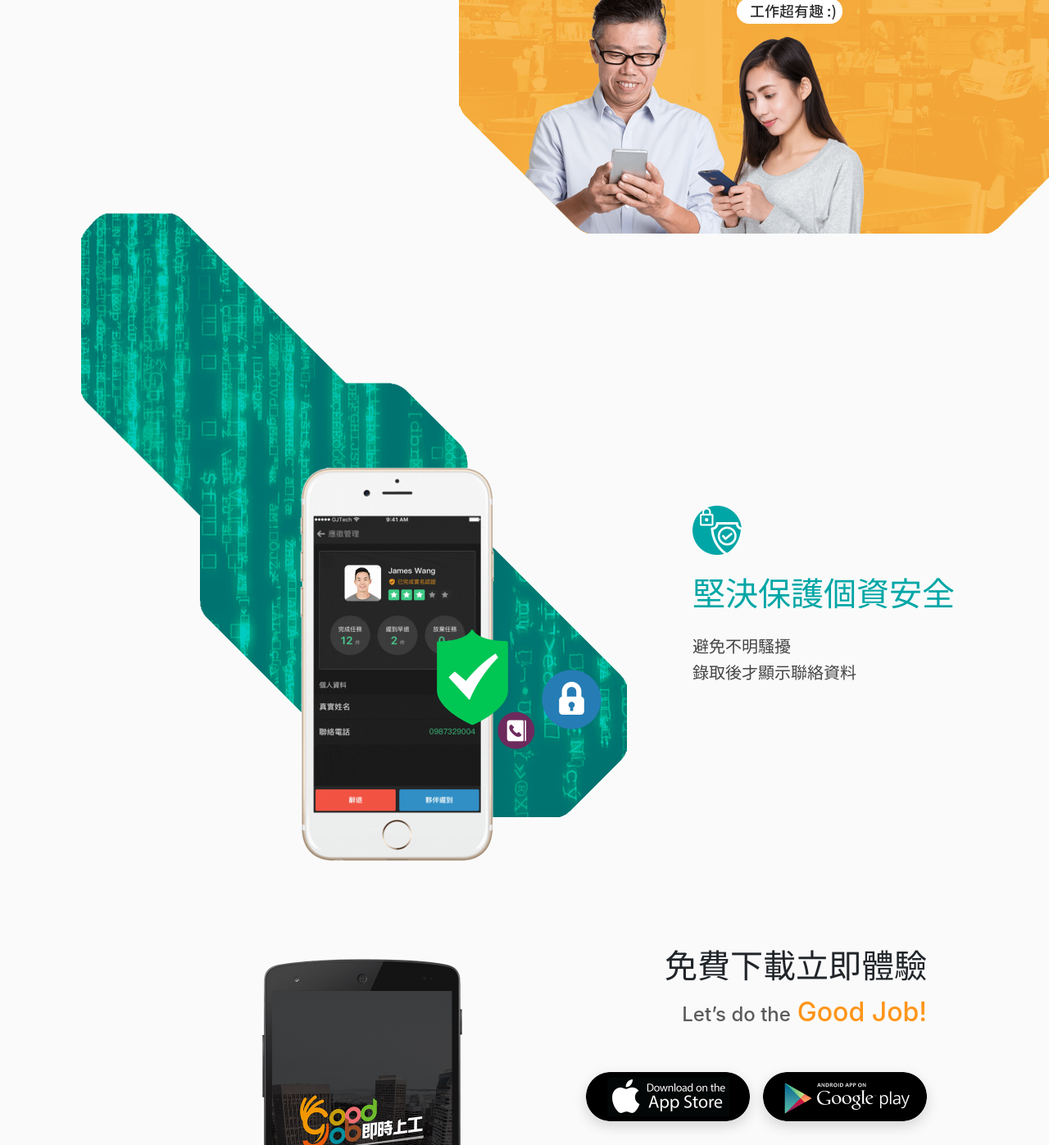
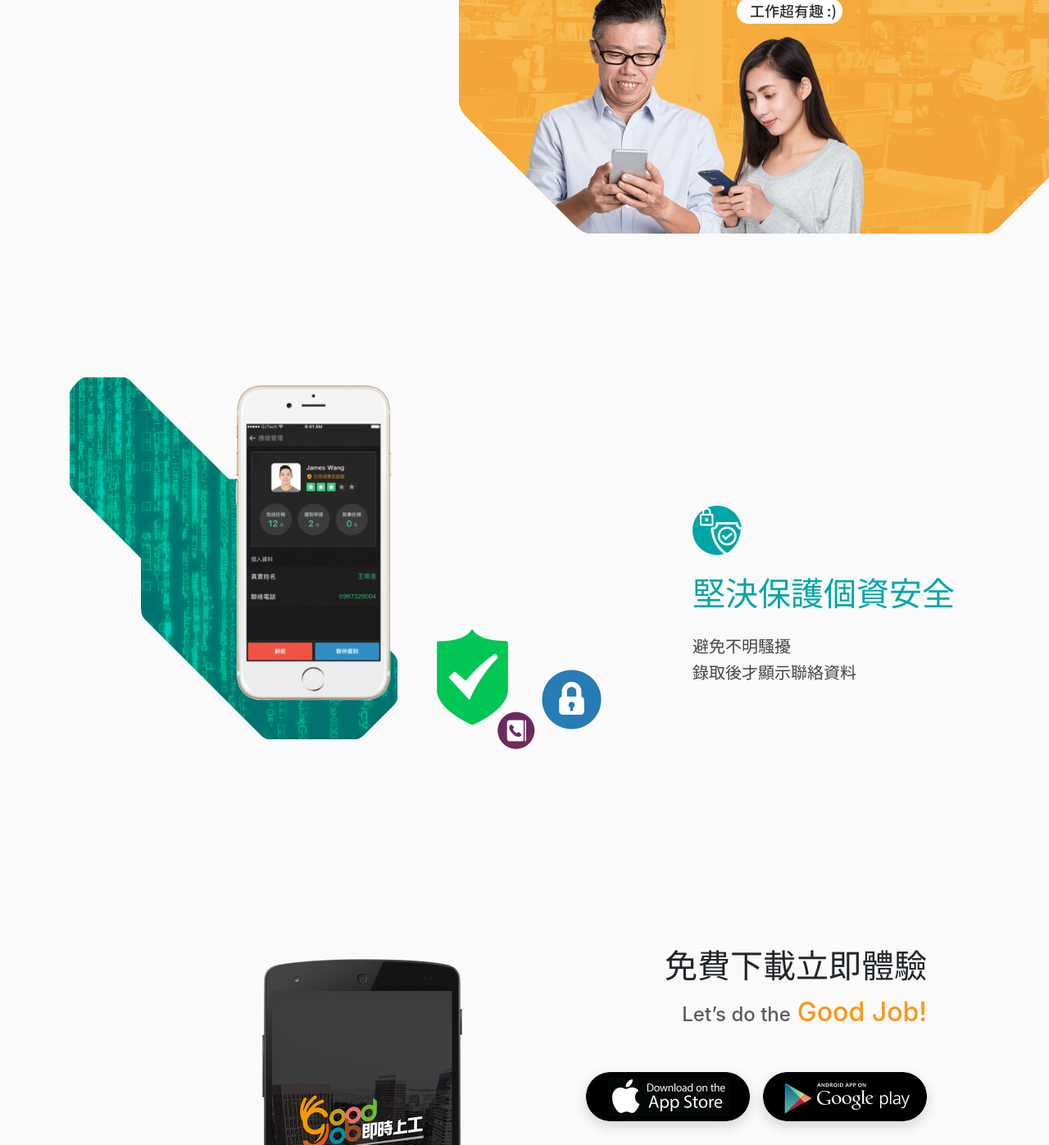
Before and after one commit to Simonlin7972/gj_web, a website: page index.html in a window 1280 px wide. Shown: the part 2399-3796 px from the top of the page at 82% size. Drawn offline with nearby package versions, Linux system fonts and the light colour scheme.

Commit message:
homepage security section 70%

```diff
--- a/source/sass/_layout.sass
+++ b/source/sass/_layout.sass
@@ -412,3 +412,17 @@ body
         left: 100px
         img
           width: 80%
+
+.security-section
+  .security-image-wrap
+    .green-shpae-two
+      right: 0
+      left: 0
+      bottom: -580px
+      img
+        width: 60%
+    .iphone-screen
+      top: -150px
+      left: 200px
+      img
+        width: 80%
```
Also changed, not shown: public/css/all.css.
